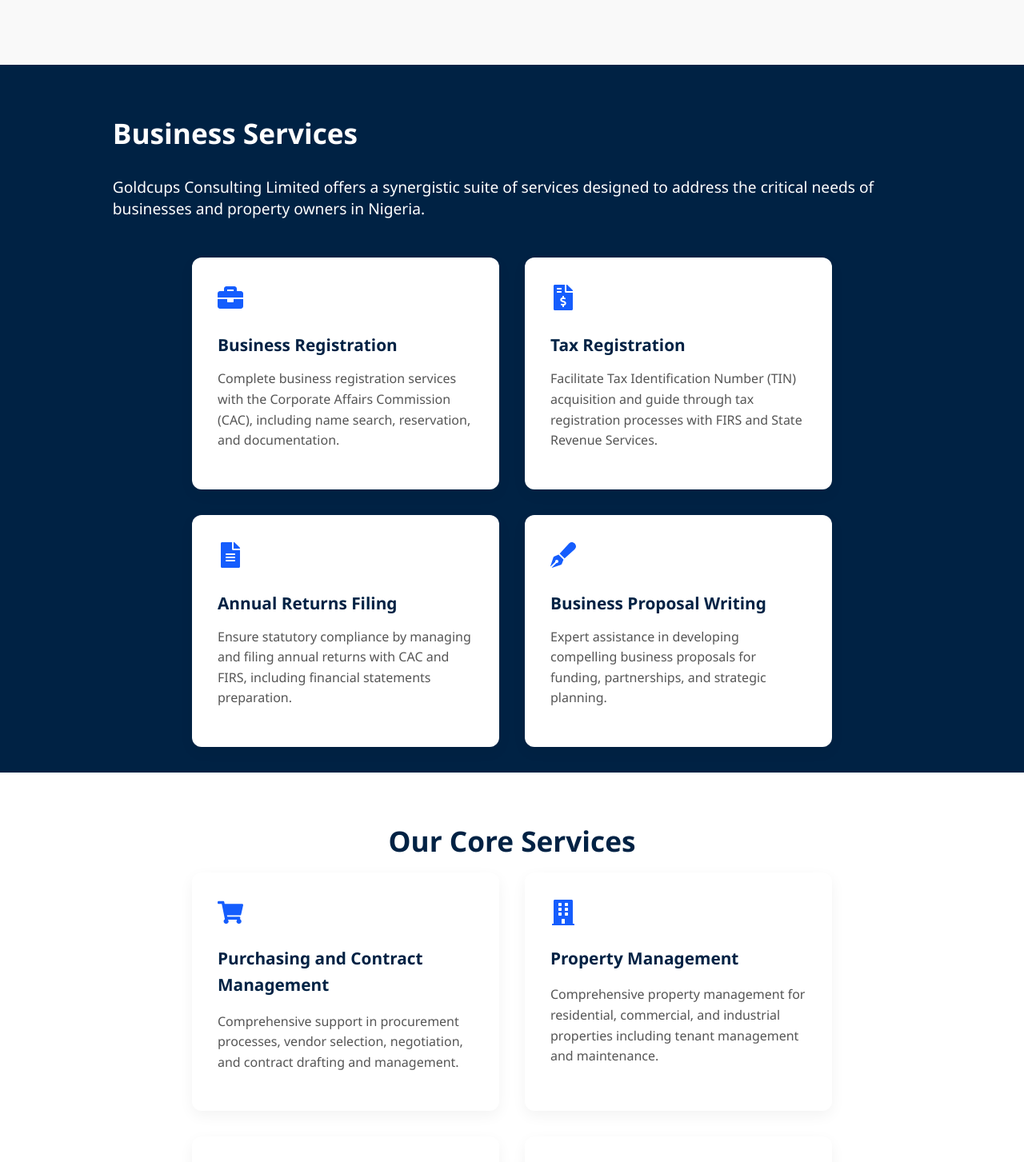
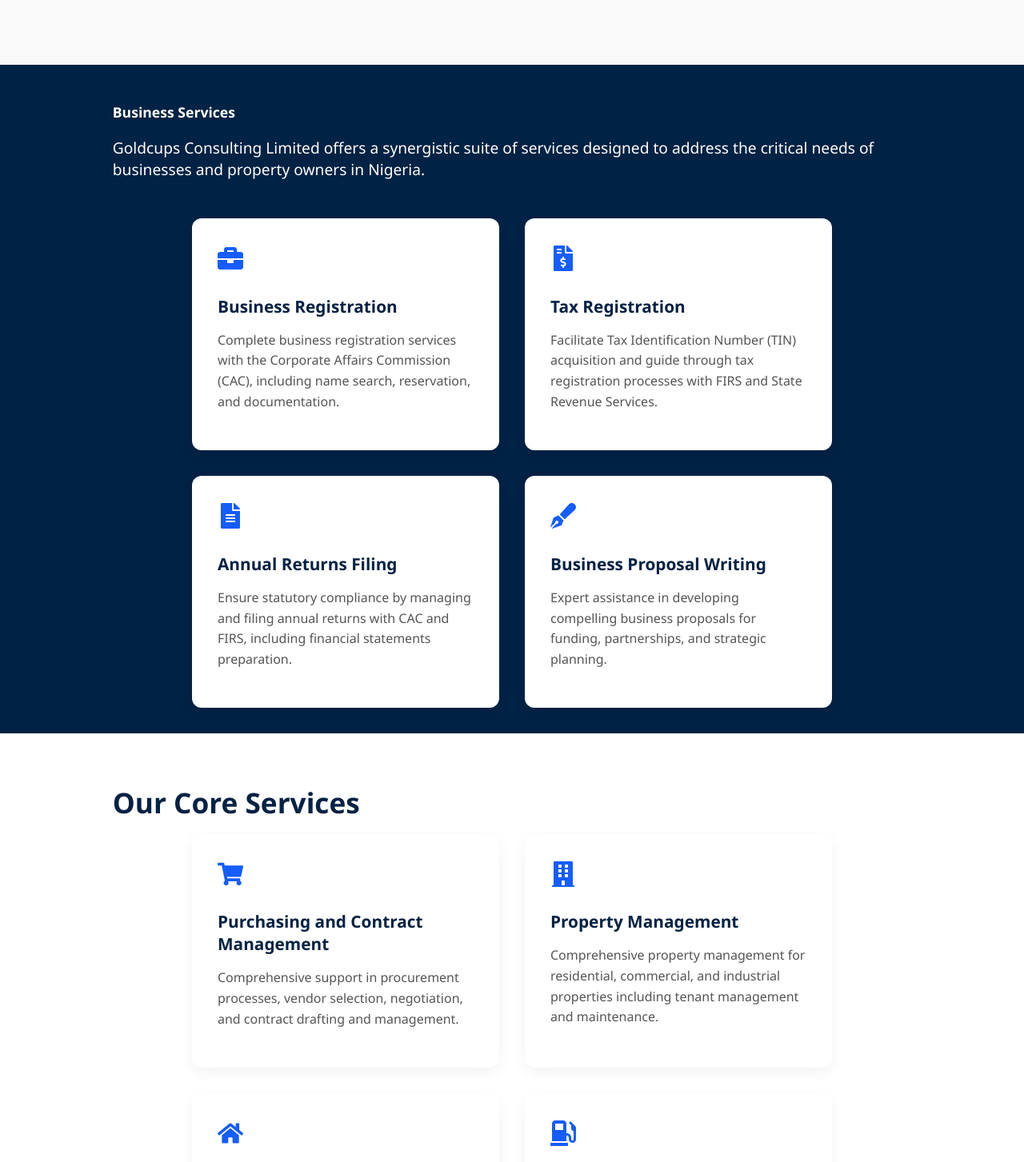
Before and after one commit to Transcend-black-magik/goldcups-limited, a React (Create React App) app: page / in a window 1280 px wide. Shown: the part 2260-3713 px from the top of the page at 80% size. Built offline with nearby package versions, Linux system fonts and the light colour scheme; a web font is replaced by a local one.

Commit message:
fix: minor change

```diff
--- a/src/Pages/Home.jsx
+++ b/src/Pages/Home.jsx
@@ -141,7 +141,7 @@
       </section>
 
       <section className="mission" data-aos="fade-up" data-aos-delay="200">
-        <h2 style={{ color: "white", textAlign: "start", fontSize: "2.2rem" }}>Business Services</h2>
+        <h2 style={{ color: "white", textAlign: "start", fontSize: "1.1rem" }}>Business Services</h2>
         <h3 style={{ color: "white", textAlign: "start", fontSize: "1.2rem", marginBottom: "3rem" }}>
           Goldcups Consulting Limited offers a synergistic suite of services designed to address the critical needs
           of businesses and property owners in Nigeria.
--- a/src/components/styles/MainContent.css
+++ b/src/components/styles/MainContent.css
@@ -180,24 +180,17 @@
 }
 .services {
   padding: 2rem 11%;
-  text-align: center;
+  text-align: start;
   background-color: #ffffff;
 }
 
 .services h2 {
   font-size: 2.2rem;
   margin-bottom: 1rem;
+  font-weight: bold;
   color: #002244;
 }
 
-.services h3 {
-  font-size: 1rem;
-  font-weight: 400;
-  color: #555;
-  max-width: 800px;
-  margin: 0 auto 3rem auto;
-  line-height: 1.6;
-}
 
 .service-cards {
   display: flex;
```
